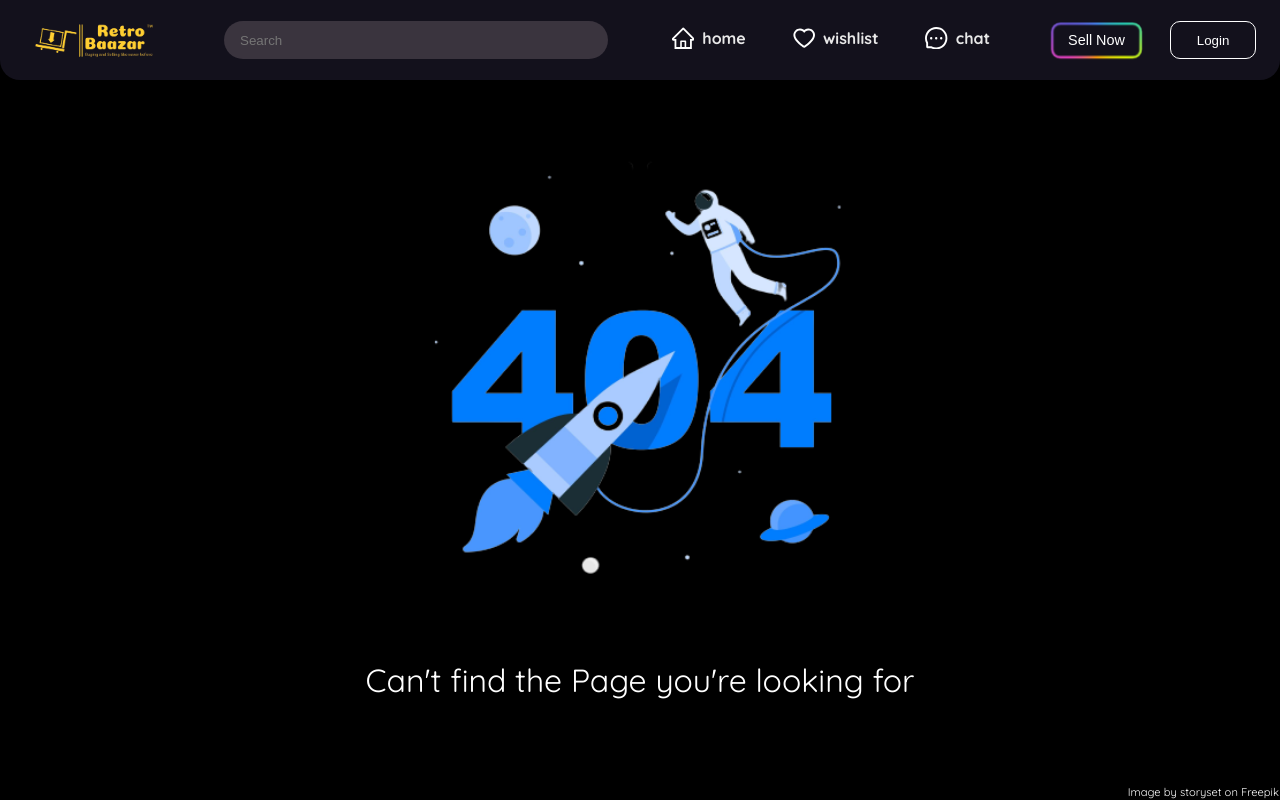
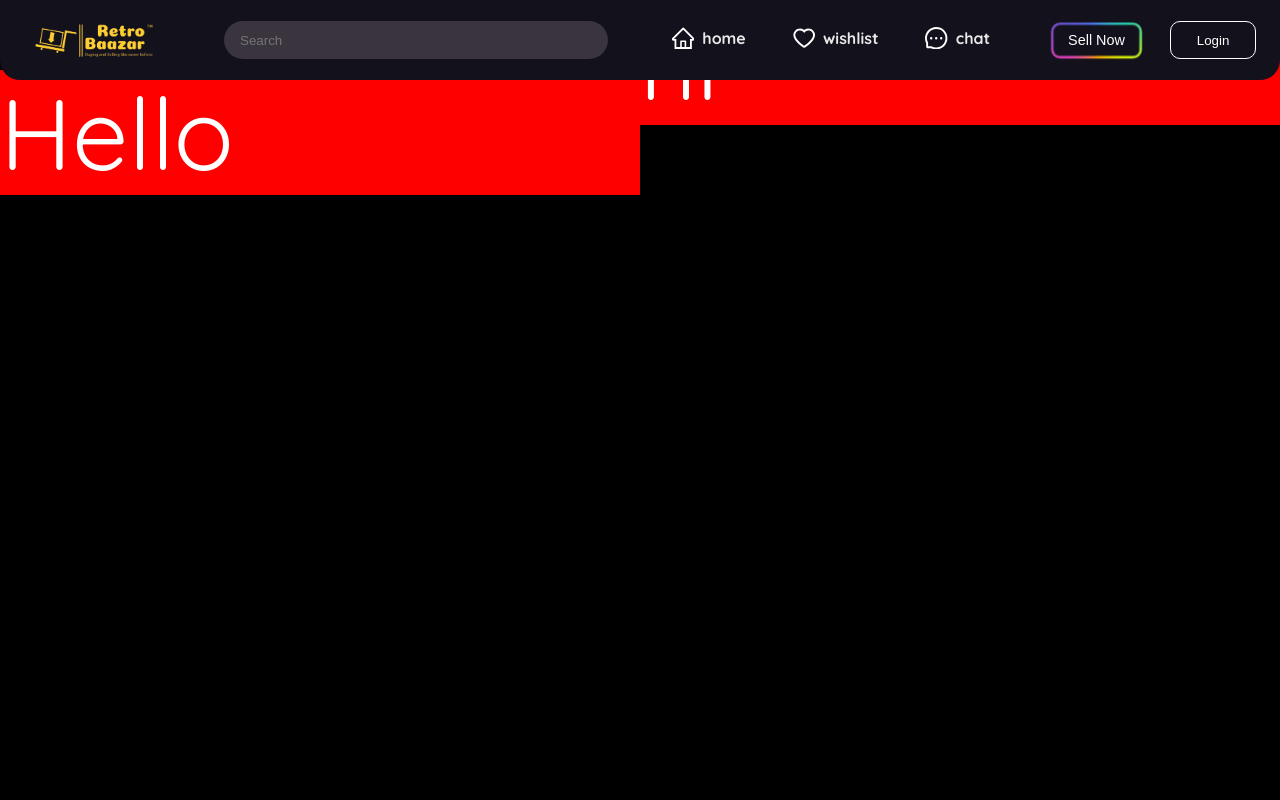
Before and after one commit to SHASHWAT-SGH/Hackathon-E-Commerce, a React (Create React App) app in the folder frontend/main/: page /cart in a window 1280 px wide. Built offline with nearby package versions, Linux system fonts and the light colour scheme; no server answers.

Commit message:
Initialized Cart Page

```diff
--- a/frontend/main/src/App.js
+++ b/frontend/main/src/App.js
@@ -10,8 +10,8 @@ import axios from "axios";
 import LoginModal from "./components/miscellaneous/loginModal/LoginModal";
 import { useState } from "react";
 
-// export const apiURL = "http://localhost:8080";
-export const apiURL = "";
+export const apiURL = "http://localhost:8080";
+// export const apiURL = "";
 
 function App() {
   const { setCategory, setIsAuth, lModal, setLModal } =
--- /dev/null
+++ b/frontend/main/src/components/cart/CartPage.jsx
@@ -0,0 +1,24 @@
+import React from 'react'
+
+function products() {
+    return (
+        <div>
+            Hello
+        </div>
+    )
+}
+
+function CartPage() {
+    return (
+        <div style={{ display: 'flex' }}>
+            <div style={{ fontSize: 100, width: '50%', height: '100%', bottom: '0', marginTop: 70, backgroundColor: 'red' }}>
+                {products()}
+            </div>
+            <div style={{ fontSize: 100, width: '50%', height: '80%', bottom: 0, backgroundColor: 'red' }}>
+                hi
+            </div>
+        </div>
+    )
+}
+
+export default CartPage
--- a/frontend/main/src/components/navbar/Navbar.jsx
+++ b/frontend/main/src/components/navbar/Navbar.jsx
@@ -170,7 +170,7 @@ function Navbar() {
             fontSize: "1.5rem",
           }}
           className={`bottom-nav-container-mob-button`}
-          onClick={() => isAuth ?  navigate("/wishlist"):setLModal(true)}
+          onClick={() => isAuth ? navigate("/wishlist") : setLModal(true)}
         >
           {wishlist ? <HeartFilled /> : <HeartOutlined />}
         </button>
@@ -218,13 +218,13 @@ function Navbar() {
 
           <div
             className={`pc-center-navbar-element${wishlist ? "-selected" : ""}`}
-            onClick={() => isAuth ? navigate("/wishlist"):setLModal(true) }
+            onClick={() => isAuth ? navigate("/wishlist") : setLModal(true)}
           >
             {wishlist ? <HeartFilled style={{ color: "#ffffff", fontSize: "1.4rem" }} /> : <HeartOutlined style={{ color: "#ffffff", fontSize: "1.4rem" }} />}
             <div className="pc-navbar-icon-text">wishlist</div>
           </div>
 
-          <div className="pc-center-navbar-element" onClick={handleUnderDev}>
+          <div className="pc-center-navbar-element" onClick={() => { navigate("/cart") }}>
             {
               <MessageOutlined
                 style={{ color: "#ffffff", fontSize: "1.4rem" }}
```
Also changed, not shown: frontend/main/src/index.js (+8 -3 lines).
